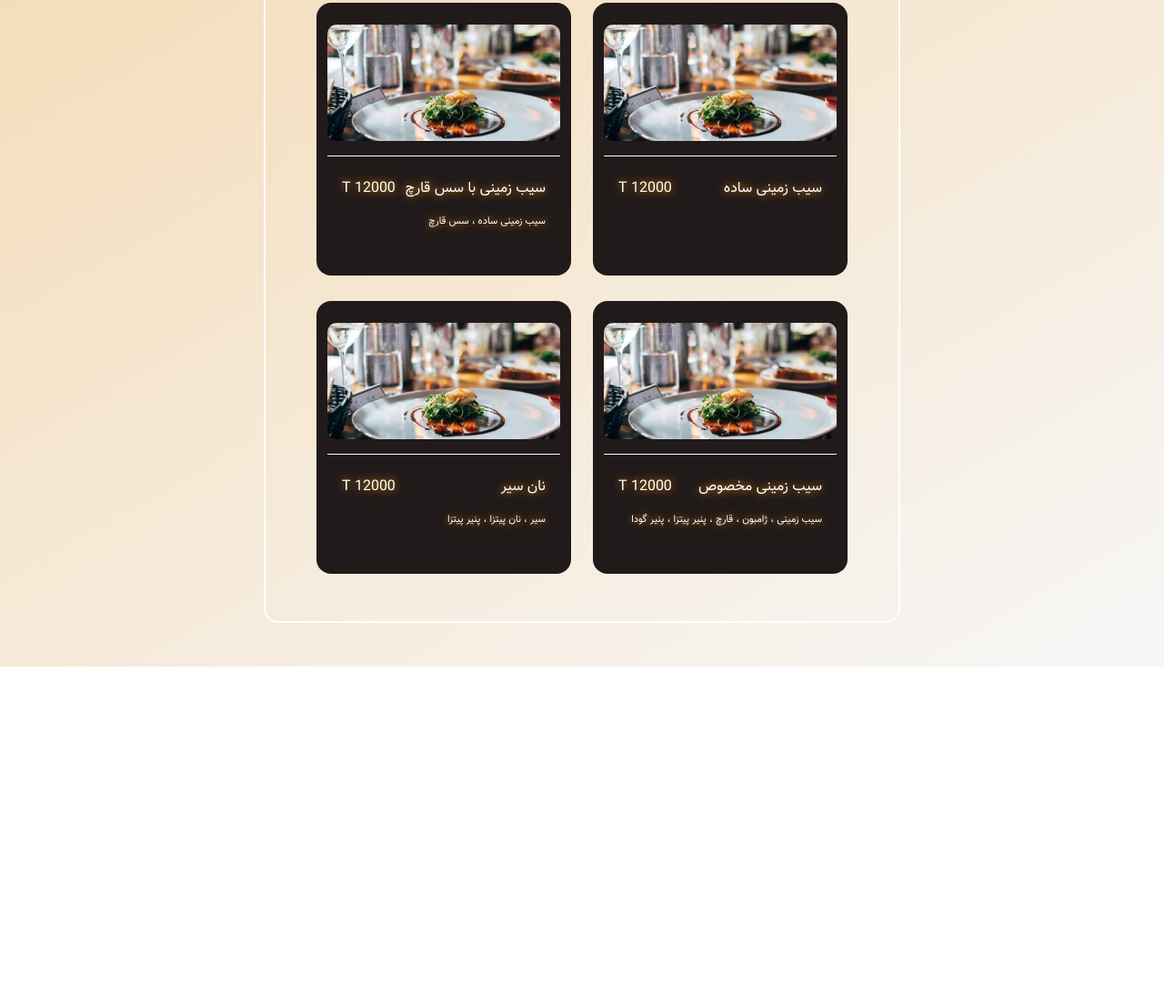
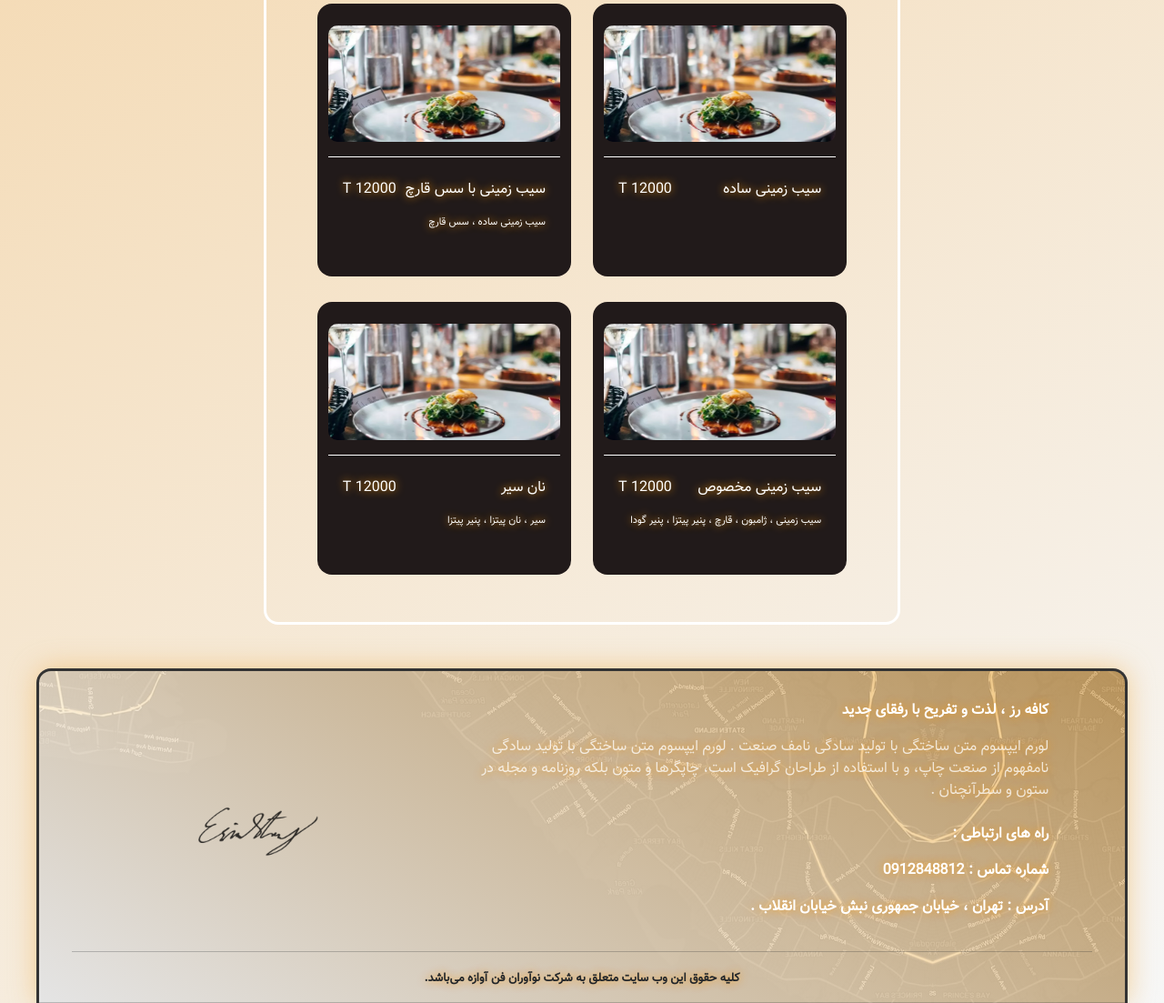
Before and after one commit to hamedbagheriii/rose-cofe, a plain HTML site: page index.html in a window 1280 px wide. Shown: the part 393-1496 px from the top of the page at 91% size. Before the commit the page ends 1126 px from the top, so only its background shows below. Drawn offline with nearby package versions, Linux system fonts and the light colour scheme.

Commit message:
PART-2-Deploy

```diff
--- a/index.html
+++ b/index.html
@@ -56,7 +56,7 @@
         </div>
 
 
-        <!-- ! Slider Category -->
+        <!-- Slider Category -->
         <div class="owl-carousel category mx-auto  pt-4 pt-md-3 pb-0 px-2 pe-3 rounded-4 d-flex flex-row owl-theme">
             <div class="item  rounded-2">
                 <a href="#" class="cardSH" id="pishGhaza">
@@ -213,11 +213,11 @@
         </div>
 
 
-        <!-- ! menu -->
-              <div id="menu" class="menu shadowDiv mx-auto rounded-4 text-white mt-5 px-4 py-3 pb-4 mb-5">
+        <!-- menu -->
+        <div id="menu" class="menu shadowDiv mx-auto rounded-4 text-white mt-5 px-4 py-3 pb-4 mb-5">
                   <!-- ! Title -->
                   <div class="Title mb-2 mt-1">
-                      <p class="d-inline border-bottom border-2 fs-6 border-white textShadow pb-2 ps-2">
+                      <p class="d-inline border-bottom border-3 fs-6 border-white textShadow pb-2 ps-2">
                           یه قهوه باهم بزنیم ؟
                       </p>
                   </div>
@@ -246,6 +246,26 @@
 
 
 
+        <!-- footer -->
+        <div id="footer" class="row w-100 justify-content-center mx-auto mt-5 shadowDiv d-flex rounded-top-4 flex-row  footer p-4 pb-0 pt-3">
+            <div class="col-12 col-md-7 mb-1 mb-md-0 ">
+                <p class="mt-3 pe-none w-100 fw-bold text-white fs-6" style="font-size: 16px;"> کافه رز  ، لذت و تفریح با رفقای جدید <p>
+                <span class="mt-3 pe-none w-100 d-inline fw-sm text-opacity-75 text-white fs-6" style="font-size: 13px;">لورم ایپسوم متن ساختگی با تولید سادگی نامف صنعت . لورم ایپسوم متن ساختگی با تولید سادگی نامفهوم از صنعت چاپ، و با استفاده از طراحان گرافیک است، چاپگرها و متون بلکه روزنامه و مجله در ستون و سطرآنچنان .</span>
+                <p class="mt-4 pe-none w-100 fw-bold text-white fs-6" style="font-size: 16px;">راه های ارتباطی :<p>
+                <p class="mt-3 pe-none w-100 fw-bold text-white fs-6" style="font-size: 13px;">شماره تماس  :  0912848812<p>
+                <p class="mt-1 pe-none w-100 fw-bold text-white fs-6" style="font-size: 13px;">  آدرس  : تهران ، خیابان جمهوری نبش خیابان انقلاب . <p>
+            </div>
+            <div class="col-12 col-md-4 d-flex justify-content-center align-items-center">
+                <a href="index.html" class="mx-auto d-flex align-items-center justify-content-center"><img src="media/IMG/logoo.png" class="ms-5 ms-md-0 mt-4 mx-auto mt-md-5 w-75 "></a>
+            </div>
+            <div class="dividerF mt-1">
+                <hr class="mx-auto ">
+            </div>
+            <p class="mt-1 pe-none w-100  text-dark fw-bold text-center" style="font-size: 13px;"> کلیه حقوق این وب سایت متعلق به شرکت نوآوران فن آوازه می‌باشد.</p>
+
+        </div>
+
+
 
       <!-- end all -->
       </div>
--- a/src/assets/style.scss
+++ b/src/assets/style.scss
@@ -26,6 +26,8 @@ body{
 .navbar{
     background: linear-gradient(-150deg,#f0bb6d,#ffffffde);
     max-width: 1200px;
+    box-shadow: 0 0 30px #f0bc6d8c;
+    // border: 1px solid #333;
 
     .offcanvas{
         background: linear-gradient(-150deg,#f0bb6d,#ffffffde);
@@ -94,7 +96,7 @@ body{
         // ! menu
         width: 100%;
         max-width: 700px;
-        border: 2px solid rgb(255, 255, 255);
+        border: 3px solid rgb(255, 255, 255);
 
 
 
@@ -355,3 +357,21 @@ body{
     }
 
 }
+
+
+// ! footer
+.footer{
+    background:  linear-gradient(-150deg,#f0bc6db3,#ffffffdf) , url("/media/IMG/download.jpg");
+    background-repeat: no-repeat;
+    background-size: cover;
+    background-position: center;
+    max-width: 1200px;
+    box-shadow: 0 0 30px #f0bc6db0;
+    border: 3px solid #333;
+    border-bottom: none;
+
+    .text-white,.text-dark{
+        text-shadow:  0 0 10px #ff9900c1;
+        transition: all 0.2s ease;
+    }
+}
```
Also changed, not shown: src/assets/style.css, 1 other file.
